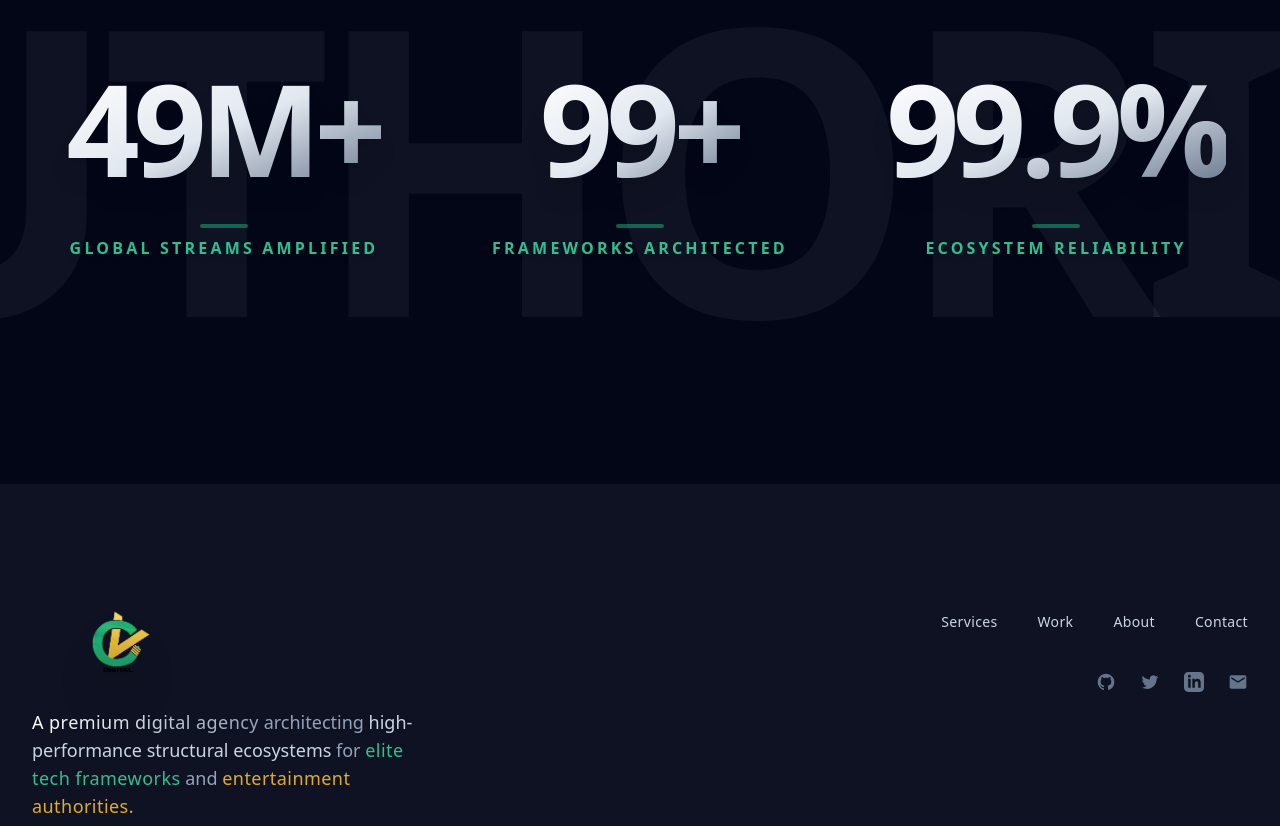
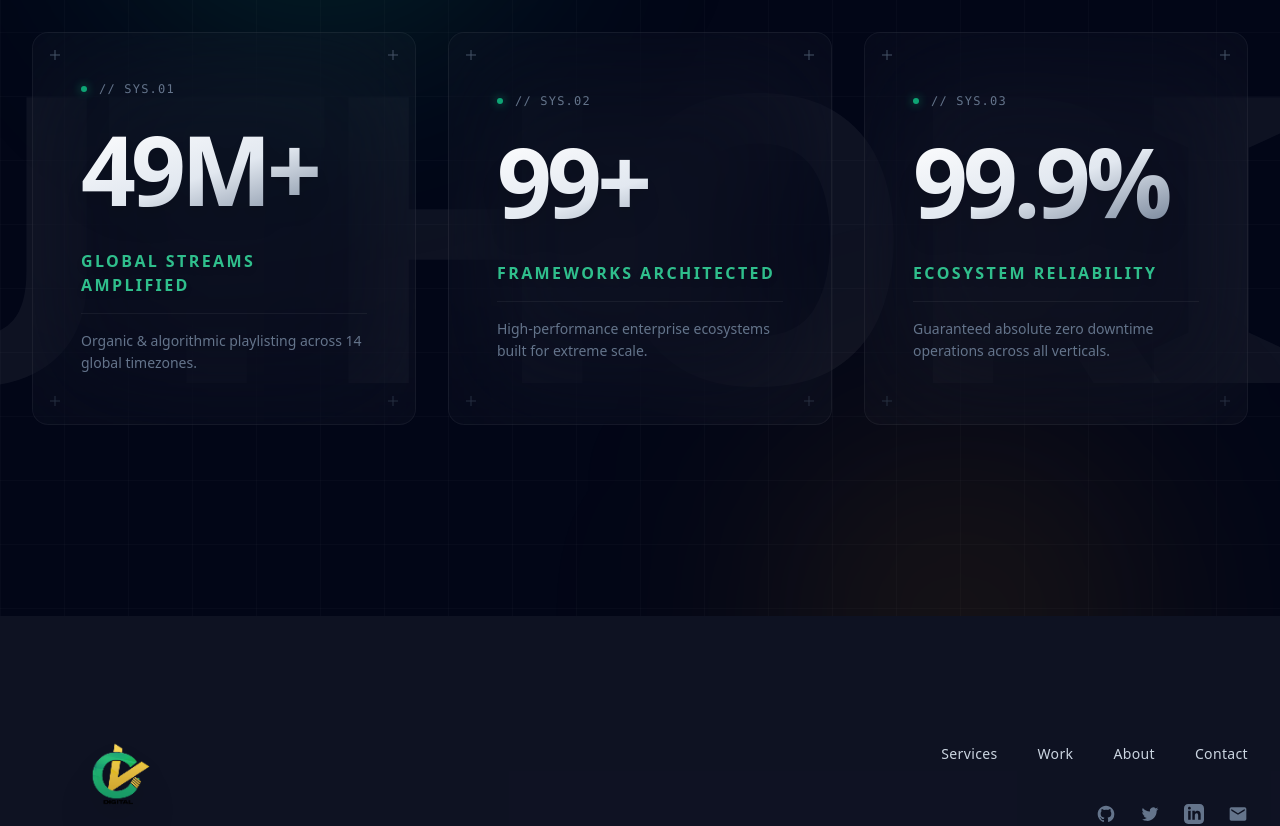
Before and after one commit to VictorChidex1/cv-digitals, a React (Vite) app: page / in a window 1280 px wide. Shown: the part 3040-3866 px from the top of the page. Built offline with nearby package versions, Linux system fonts and the light colour scheme.

Commit message:
Ultra-Premium Overlay Matrix for metrics section

```diff
--- a/src/components/home/Metrics.tsx
+++ b/src/components/home/Metrics.tsx
@@ -4,15 +4,41 @@ import { ScrollTrigger } from 'gsap/ScrollTrigger';
 
 gsap.registerPlugin(ScrollTrigger);
 
+// Highly Structural Premium Data Variables
 const metrics = [
-  { id: 1, label: "Global Streams Amplified", target: 50, suffix: "M+", float: false },
-  { id: 2, label: "Frameworks Architected", target: 100, suffix: "+", float: false },
-  { id: 3, label: "Ecosystem Reliability", target: 99.9, suffix: "%", float: true },
+  {
+    id: 1,
+    sys: "SYS.01",
+    label: "Global Streams Amplified",
+    desc: "Organic & algorithmic playlisting across 14 global timezones.",
+    target: 50,
+    suffix: "M+",
+    float: false
+  },
+  {
+    id: 2,
+    sys: "SYS.02",
+    label: "Frameworks Architected",
+    desc: "High-performance enterprise ecosystems built for extreme scale.",
+    target: 100,
+    suffix: "+",
+    float: false
+  },
+  {
+    id: 3,
+    sys: "SYS.03",
+    label: "Ecosystem Reliability",
+    desc: "Guaranteed absolute zero downtime operations across all verticals.",
+    target: 99.9,
+    suffix: "%",
+    float: true
+  },
 ];
 
 export function Metrics() {
   const containerRef = useRef<HTMLDivElement>(null);
   const numberRefs = useRef<(HTMLHeadingElement | null)[]>([]);
+  const cardRefs = useRef<(HTMLDivElement | null)[]>([]);
 
   useEffect(() => {
     // Wrapping GSAP logic in a specific React Context to ensure safe unmounting garbage collection
@@ -43,17 +69,18 @@ export function Metrics() {
           }
         });
 
-        // 2. Structural Reveal Fade Animation Physics
-        gsap.fromTo(el.parentElement,
-          { y: 80, opacity: 0 },
+        // 2. Structural Reveal Fade Animation Physics for the Glass Cards
+        gsap.fromTo(cardRefs.current[index],
+          { y: 100, opacity: 0, rotateX: 10 },
           {
             y: 0,
             opacity: 1,
+            rotateX: 0,
             duration: 1.5,
             ease: "expo.out",
             scrollTrigger: {
               trigger: containerRef.current,
-              start: "top 80%",
+              start: "top 85%",
               once: true
             },
             delay: index * 0.15 // Mechanical symmetrical stagger deployment
@@ -68,9 +95,16 @@ export function Metrics() {
   return (
     <section
       ref={containerRef}
-      className="relative z-10 w-full overflow-hidden bg-slate-950 py-32 md:py-56"
+      className="relative z-10 w-full overflow-hidden bg-slate-950 py-32 md:py-48"
     >
-      {/* Absolute Geometric Ghost Texting Background */}
+      {/* 1. Architectural Blueprint Grid Overlay (2% Opacity precision lines) */}
+      <div className="absolute inset-0 bg-[linear-gradient(to_right,#ffffff05_1px,transparent_1px),linear-gradient(to_bottom,#ffffff05_1px,transparent_1px)] bg-[size:4rem_4rem]"></div>
+
+      {/* 2. Quantum Glow Orbs (Deep Volumetric Lighting) */}
+      <div className="absolute top-0 left-1/4 h-96 w-96 -translate-x-1/2 -translate-y-1/2 rounded-full bg-emerald-500/20 blur-[120px] pointer-events-none"></div>
+      <div className="absolute bottom-0 right-1/4 h-96 w-96 translate-x-1/2 translate-y-1/2 rounded-full bg-amber-500/10 blur-[120px] pointer-events-none"></div>
+
+      {/* 3. Absolute Geometric Ghost Texting Background */}
       <div className="absolute left-1/2 top-1/2 flex -translate-x-1/2 -translate-y-1/2 select-none items-center justify-center pointer-events-none">
         <h2 className="text-[12rem] sm:text-[18rem] md:text-[25rem] font-black tracking-tighter text-slate-100/5 whitespace-nowrap mix-blend-overlay">
           AUTHORITY
@@ -78,26 +112,53 @@ export function Metrics() {
       </div>
 
       <div className="container relative z-20 mx-auto px-4 sm:px-6 lg:px-8">
-        <div className="grid grid-cols-1 gap-20 md:grid-cols-3 md:gap-8">
+        <div className="grid grid-cols-1 gap-8 md:grid-cols-3 md:gap-8">
           {metrics.map((metric, index) => (
             <div
               key={metric.id}
-              className="group flex flex-col items-center justify-center text-center transition-all duration-700 hover:scale-105"
+              ref={(el) => { cardRefs.current[index] = el; }}
+              className="group relative flex flex-col items-start justify-center overflow-hidden rounded-2xl border border-white/5 bg-white/[0.02] p-8 md:p-12 backdrop-blur-3xl transition-all duration-700 hover:-translate-y-2 hover:border-emerald-500/30 hover:bg-white/[0.04] hover:shadow-[0_20px_40px_rgba(0,0,0,0.5)]"
             >
+              {/* Corner SVG Crosshairs (Engineering Blueprint Aesthetic) */}
+              <svg className="absolute top-4 left-4 h-3 w-3 text-slate-600 transition-colors duration-500 group-hover:text-emerald-500/50" viewBox="0 0 24 24" fill="none" stroke="currentColor" strokeWidth="2"><path d="M12 2v20M2 12h20"/></svg>
+              <svg className="absolute top-4 right-4 h-3 w-3 text-slate-600 transition-colors duration-500 group-hover:text-emerald-500/50" viewBox="0 0 24 24" fill="none" stroke="currentColor" strokeWidth="2"><path d="M12 2v20M2 12h20"/></svg>
+              <svg className="absolute bottom-4 left-4 h-3 w-3 text-slate-600 opacity-50 transition-colors duration-500 group-hover:text-emerald-500/50" viewBox="0 0 24 24" fill="none" stroke="currentColor" strokeWidth="2"><path d="M12 2v20M2 12h20"/></svg>
+              <svg className="absolute bottom-4 right-4 h-3 w-3 text-slate-600 opacity-50 transition-colors duration-500 group-hover:text-emerald-500/50" viewBox="0 0 24 24" fill="none" stroke="currentColor" strokeWidth="2"><path d="M12 2v20M2 12h20"/></svg>
+
+              {/* Localized Hover Flare Mesh */}
+              <div className="absolute inset-0 bg-gradient-to-br from-emerald-500/0 via-emerald-500/5 to-transparent opacity-0 transition-opacity duration-700 group-hover:opacity-100 mix-blend-overlay"></div>
+
+              <div className="relative z-10 w-full">
+                {/* 4. Micro-Telemetry Command Dashboard Format */}
+                <div className="mb-6 flex items-center gap-3">
+                  <div className="h-1.5 w-1.5 rounded-full bg-emerald-500 shadow-[0_0_10px_rgba(16,185,129,0.8)] animate-pulse"></div>
+                  <span className="font-mono text-xs font-medium tracking-widest text-slate-500">
+                    // {metric.sys}
+                  </span>
+                </div>
+
                 {/* Massive Typographical Node */}
                 <h3
                   ref={(el) => { numberRefs.current[index] = el; }}
-                className="bg-gradient-to-br from-white via-slate-200 to-slate-500 bg-clip-text text-7xl sm:text-8xl md:text-9xl font-black tracking-tighter text-transparent drop-shadow-xl transition-transform duration-500 group-hover:drop-shadow-[0_0_30px_rgba(52,211,153,0.3)]"
+                  className="bg-gradient-to-br from-white via-slate-200 to-slate-500 bg-clip-text text-6xl sm:text-7xl xl:text-8xl font-black tracking-tighter text-transparent drop-shadow-xl transition-all duration-500 group-hover:drop-shadow-[0_0_30px_rgba(52,211,153,0.2)]"
                 >
                   0{metric.suffix}
                 </h3>
 
-              {/* Data Descriptor Map */}
-              <div className="mt-8 flex flex-col items-center justify-center space-y-2">
-                <div className="h-1 w-12 rounded-full bg-emerald-500/50 transition-all duration-500 group-hover:w-20 group-hover:bg-emerald-400"></div>
-                <p className="text-sm md:text-base font-semibold tracking-[0.2em] text-emerald-400/90 uppercase drop-shadow-md">
+                {/* Data Descriptor Map & Sub-Telemetry */}
+                <div className="mt-8 flex flex-col items-start space-y-4">
+                  <p className="text-sm md:text-base font-semibold tracking-[0.15em] text-emerald-400/90 uppercase drop-shadow-md">
                     {metric.label}
                   </p>
+
+                  {/* Neon Reactor Divider */}
+                  <div className="h-px w-full bg-white/5 transition-all duration-500 group-hover:bg-emerald-500/20"></div>
+
+                  {/* Grounded Description Layer */}
+                  <p className="text-sm leading-relaxed text-slate-500 transition-colors duration-500 group-hover:text-slate-400">
+                    {metric.desc}
+                  </p>
+                </div>
               </div>
             </div>
           ))}
```
Lines whose indentation alone changed are shown as unchanged.
